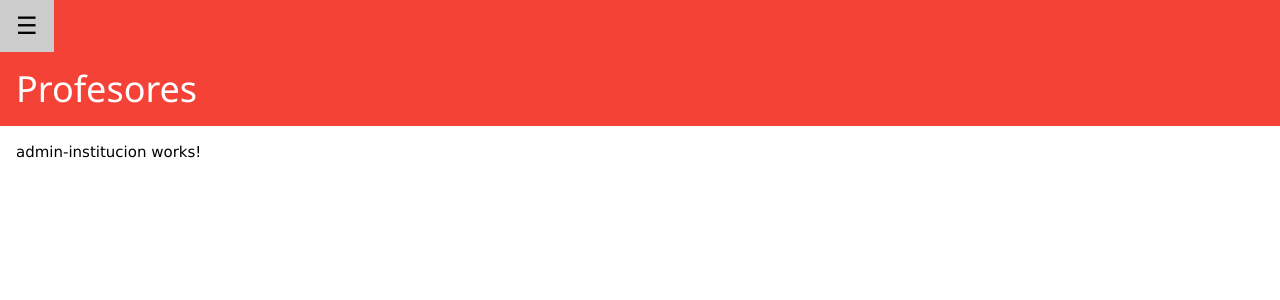
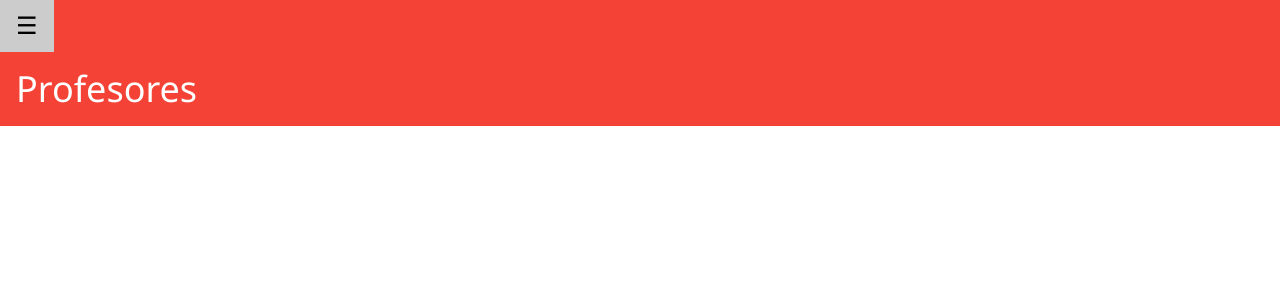
Before and after one commit to Ma-lt/Registro-Academico, an Angular app: page /profesor/1/adminInstitucion in a window 1280 px wide. Shown: the top 300 px of the page. Built offline with nearby package versions, Linux system fonts and the light colour scheme.

Commit message:
Get id from parent

```diff
--- a/src/app/admin-institucion/admin-institucion.component.html
+++ b/src/app/admin-institucion/admin-institucion.component.html
@@ -1,3 +1,3 @@
 <p>
-  admin-institucion works!
+{{id}}
 </p>
--- a/src/app/admin-institucion/admin-institucion.component.ts
+++ b/src/app/admin-institucion/admin-institucion.component.ts
@@ -1,15 +1,18 @@
 import { Component, OnInit } from '@angular/core';
+import { Router, ActivatedRoute, ParamMap } from '@angular/router';
 
 @Component({
   selector: 'app-admin-institucion',
   templateUrl: './admin-institucion.component.html',
-  styleUrls: ['./admin-institucion.component.css']
+  styleUrls: ['./admin-institucion.component.css'],
 })
 export class AdminInstitucionComponent implements OnInit {
 
-  constructor() { }
+  constructor(private route: ActivatedRoute, private router: Router) { }
 
   ngOnInit() {
+      let id = this.route.snapshot.parent.paramMap.get('id');
+      console.log(id);
   }
 
 }
--- a/src/app/main-profesor/main-profesor.component.html
+++ b/src/app/main-profesor/main-profesor.component.html
@@ -1,7 +1,7 @@
 <div class="w3-sidebar w3-bar-block w3-card w3-animate-left" style="display:none" id="mySidebar">
     <button class="w3-bar-item w3-button w3-large"
         (click)="w3_close()">Cerrar &times;</button>
-        <a routerLink="./adminInstitucion" routerLinkActive="active"class="w3-bar-item w3-button">Administrar Instituciones</a>
+    <a routerLink="./adminInstitucion" routerLinkActive="active"class="w3-bar-item w3-button">Administrar Instituciones</a>
         <a routerLink="./adminEscuela" routerLinkActive="active"class="w3-bar-item w3-button">Administrar Escuelas</a>
         <a routerLink="./adminPrograma" routerLinkActive="active"class="w3-bar-item w3-button">Administrar Programa Academico</a>
         <a routerLink="./adminMateria" routerLinkActive="active"class="w3-bar-item w3-button">Administrar Materias</a>
--- a/src/app/main-profesor/main-profesor.component.ts
+++ b/src/app/main-profesor/main-profesor.component.ts
@@ -5,13 +5,16 @@ import 'rxjs/add/operator/switchMap';
 @Component({
   selector: 'app-main-profesor',
   templateUrl: './main-profesor.component.html',
-  styleUrls: ['./main-profesor.component.css']
+  styleUrls: ['./main-profesor.component.css'],
 })
 export class MainProfesorComponent implements OnInit {
 
-  constructor() { }
+  id: any;
+  constructor(private route: ActivatedRoute, private router: Router) { }
 
   ngOnInit() {
+    this.id = this.route.snapshot.paramMap.get('id');
+
   }
 
   w3_open() {
```
